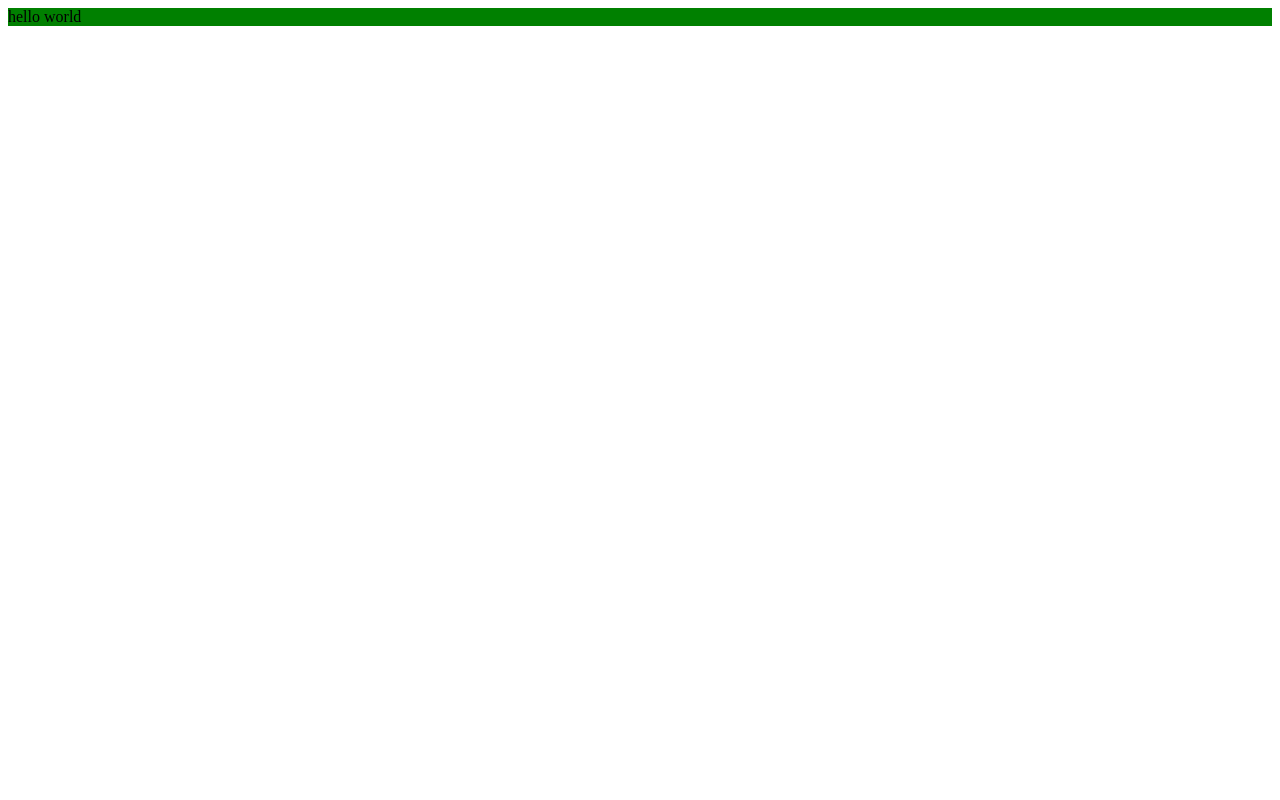
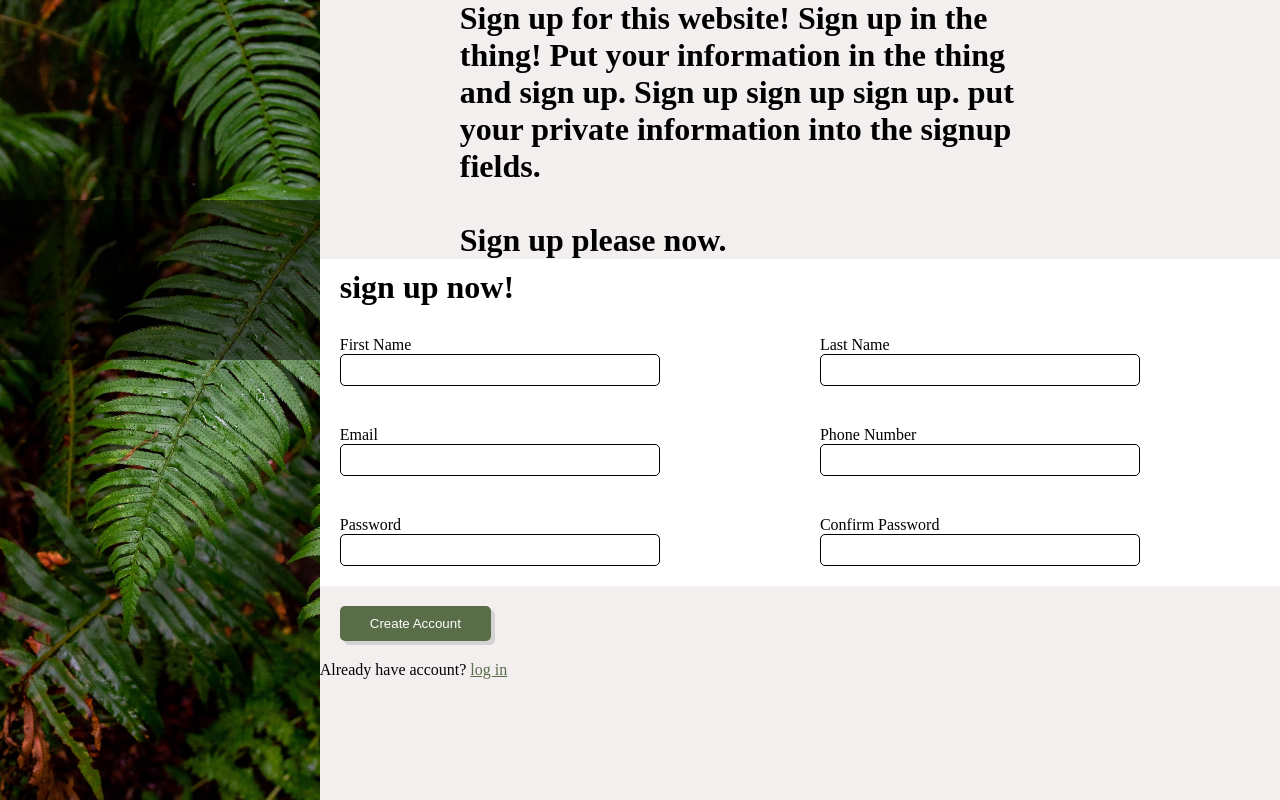
Before and after one commit to paramoody/sign-up-form, a plain HTML site: page index.html in a window 1280 px wide. Drawn offline with Linux system fonts and the light colour scheme.

Commit message:
add structure to page and basic form

```diff
--- a/index.html
+++ b/index.html
@@ -7,8 +7,76 @@
     <link rel="stylesheet" href="style.css">
   </head>
   <body>
-    <div>
-        hello world
+
+    <div class="container">
+        <div class="left-side">
+
+          <div class="logo-field">
+
+          </div>
+
+        </div>
+        <div class="right-side">
+          <div class="right-top">
+            <h1 class="header">
+              Sign up for this website!
+              Sign up in the thing! Put your information in the
+              thing and sign up. Sign up sign up sign up. put your
+              private information into the signup fields.
+            <br><br>
+              Sign up please now.
+
+          </div>
+          <div class="right-middle">
+            <h1 id="sign-up-header">sign up now!</h1>
+            <form action="/website" method="get">
+
+              <div class="form-element">
+
+                <label for="fname">First Name</label>
+                <input class="input-box" type="text" id="fname" name="fname">
+
+              </div>
+
+              <div class="form-element">
+                <label for="lname">Last Name</label>
+                <input class="input-box" type="text" id="lname" name="lname">
+
+              </div>
+            <br>
+              <div class="form-element">
+                <label for="email">Email</label>
+                <input class="input-box" type="email" id="email" name="email">
+
+              </div>
+              <div class="form-element">
+                <label for="phone">Phone Number</label>
+                <input class="input-box" type="number" id="phone" name="phone">
+
+              </div>
+
+              <div class="form-element">
+                <label for="password">Password</label>
+                <input class="input-box" type="password" id="password" name="password">
+
+              </div>
+
+              <div class="form-element">
+                <label for="confirmPassword">Confirm Password</label>
+                <input class="input-box" type="password" id="confirmPassword" name="confirmPassword">
+
+              </div>
+
+            </form>
+          </div>
+          <div class="right-bottom">
+            <button class="btn">Create Account</button>
+            <div>
+              Already have account? <a href="http://www.google.com">log in</a>
+            </div>
+          </div>
+        </div>
+
     </div>
   </body>
   <script src="script.js"></script>
--- a/style.css
+++ b/style.css
@@ -1,3 +1,102 @@
-div{
-    background-color: green;
+:root{
+  --light-grey: rgb(243, 239, 239);
 }
+* {
+  padding: 0;
+  margin: 0;
+  box-sizing: border-box;
+  height: auto;
+}
+
+.container {
+  display: flex;
+  height: 100vh;
+}
+.left-side {
+  width: 33.3%;
+  background-image: url(plant.avif);
+  background-size: cover;
+}
+.logo-field{
+  width: 100%;
+  height: 20%;
+  background-color: black;
+  margin: 200px 0 0 0;
+  opacity: 0.5;
+}
+.right-side {
+  display: flex;
+
+  height: 100%;
+  width: 100%;
+  flex-direction: column;
+
+
+}
+.right-side>div{
+  flex: 1;
+
+
+}
+
+.header{
+  max-width: 75%;
+  padding-left: 20px;
+  padding-right: 100px;
+  text-align: left;
+
+}
+.right-top{
+  background-color:var(--light-grey);
+  display: flex;
+  justify-content: center;
+  align-items: center;
+  flex-wrap: wrap;
+ flex-direction: column;
+}
+.right-middle{
+  background-color: white;
+
+}
+.right-bottom{
+  background-color:var(--light-grey);
+
+}
+form{
+  display: flex;
+  flex-wrap: wrap;
+
+
+}
+.form-element{
+  display: flex;
+  width: 50%;
+  flex-direction: column;
+  padding: 20px;
+}
+#sign-up-header{
+  padding: 10px 10px 10px 20px;
+}
+.btn{
+  padding: 10px 30px 10px 30px;
+  margin: 20px;
+  border-radius: 5px;
+  background-color: #596D48;
+  color: white;
+  border: #596D48;
+  box-shadow: 4px 4px lightgray;
+}
+.input-box{
+  height: 2rem;
+  width: 20rem;
+  border-radius: 5px;
+  border-color: red;
+  border: 1px solid black;
+
+}
+.input-box:invalid{
+    border: 1px solid black;
+}
+a{
+  color: #596D48
+}
```
Also changed, not shown: Norse-Bold.otf (added), odin-lined.png (added), plant.avif (added).
